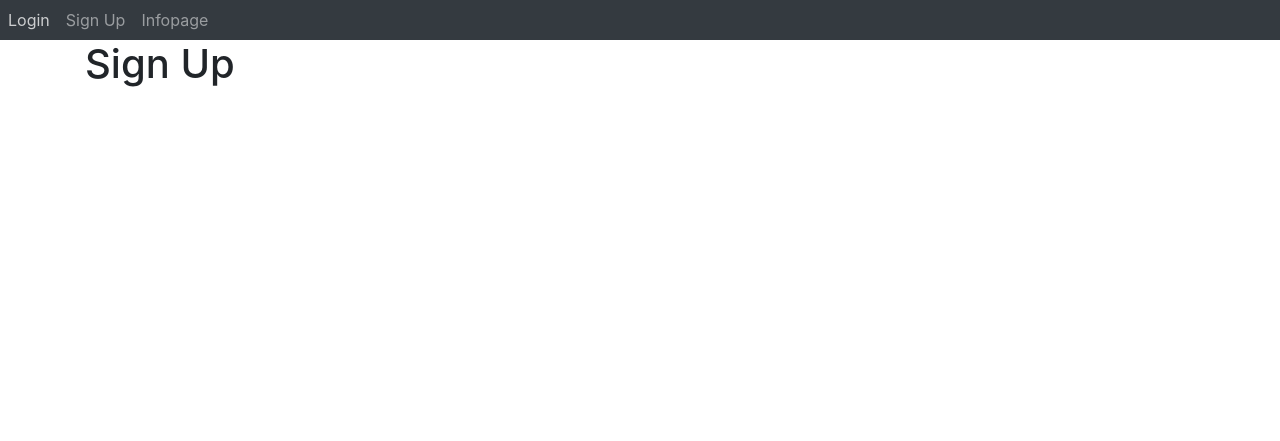
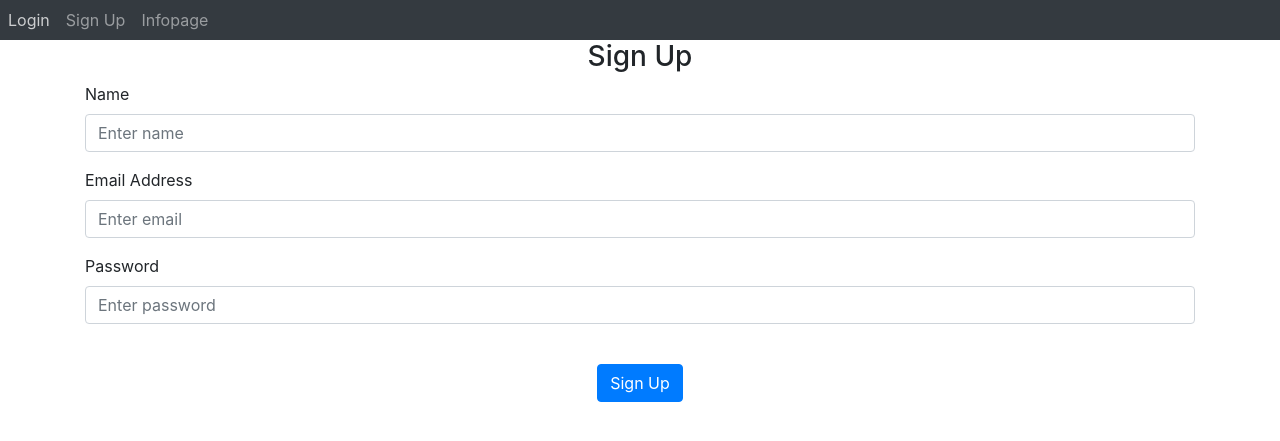
Before and after one commit to lasse133/Rookie-Coders, a Flask app: page /sign_up in a window 1280 px wide. Shown: the top 441 px of the page. Run offline with Flask 3, Linux system fonts and the light colour scheme; some libraries are stand-ins or nearby versions.

Commit message:
setup views and models, also added the database

```diff
--- a/Webapp/__init__.py
+++ b/Webapp/__init__.py
@@ -1,7 +1,15 @@
 from flask import Flask
+from flask_sqlalchemy import SQLAlchemy
+from os import path
+
+db = SQLAlchemy()
+DB_NAME = "database.db"
 
 def create_app():
     app = Flask(__name__)
+    app.config['SECRET_KEY'] = "Rookie Coders"
+    app.config['SQLALCHEMY_DATABASE_URI'] = f'sqlite:///{DB_NAME}'
+    db.init_app(app)
 
     from .views import views
     from .auth import auth
@@ -10,5 +18,9 @@ def create_app():
     app.register_blueprint(views, url_prefix='/')
     app.register_blueprint(auth, url_prefix='/')
 
+    from .models import User, Task, AdditionalInfo
+
+    with app.app_context():
+        db.create_all()
 
     return app
--- a/Webapp/auth.py
+++ b/Webapp/auth.py
@@ -1,15 +1,50 @@
-from flask import Blueprint, render_template
+from flask import Blueprint, render_template, request, flash
+from .models import User
+from . import db
+
 
 auth = Blueprint('auth', __name__)
 
-@auth.route('/login')
+@auth.route('/login', methods=['GET', 'POST'])
 def login():
+    if request.method == 'POST':
+        email = request.form.get('email')
+        password = request.form.get('password')
+
+        if len(email) < 8:
+            flash('Email must be greater than 7 characters.', category='error')
+        elif '@' not in email:
+            flash('Invalid email', category='error')
+        elif len(password) < 4:
+            flash('Password must be greater than 3 characters.', category='error')
+        else:
+            flash('You are logged in now!', category='success')
+            pass
     return render_template("logInPage.html", text="Testing")
 
 @auth.route('/logout')
 def logout():
     return "<p> logout</p>"
 
-@auth.route('/sign_up')
+@auth.route('/sign_up', methods=['GET', 'POST'])
 def sign_up():
+    if request.method == 'POST':
+        name = request.form.get('name')
+        email = request.form.get('email')
+        password = request.form.get('password')
+
+        if len(name) < 3:
+            flash('Name must be greater than 2 characters.', category='error')
+        elif len(email) < 8:
+            flash('Email must be greater than 7 characters.', category='error')
+        elif '@' not in email:
+            flash('Invalid email', category='error')
+        elif len(password) < 4:
+            flash('Password must be greater than 3 characters.', category='error')
+        else:
+            new_user = User(name=name, email=email, password=password)
+            db.session.add(new_user)
+            db.session.commit()
+            flash('You are signed up now!', category='success')
+            pass
     return render_template("signUpPage.html")
--- a/Webapp/templates/base.html
+++ b/Webapp/templates/base.html
@@ -29,6 +29,28 @@
             </div>
         </div>
     </nav>
+    <!-- adds the flashed messages (error & success) to the html & also adds a button to dismiss it again-->
+    {% with messages = get_flashed_messages(with_categories=true) %}
+    {% if messages %}
+        {% for category, message in messages %}
+        {% if category == 'error' %}
+        <div class="alert alert-danger alert-dismissible fade show role="alert">
+            {{ message }}
+            <button type="button" class="close" data-dismiss="alert">
+                <span aria-hidden="true">&times;</span>
+            </button>
+        </div>
+        {% else %}
+        <div class="alert alert-success alert-dismissible fade show role="alert">
+            {{ message }}
+            <button type="button" class="close" data-dismiss="alert">
+                <span aria-hidden="true">&times;</span>
+            </button>
+        </div>
+        {% endif %}
+        {% endfor %}
+    {% endif %}
+    {% endwith %}
     <div class="container">
         {% block content %}
         {% endblock %}
--- a/Webapp/templates/signUpPage.html
+++ b/Webapp/templates/signUpPage.html
@@ -1,5 +1,24 @@
 {% extends "base.html" %} {% block title %}Sign Up{%endblock %}
 
 {% block content %}
-<h1> Sign Up </h1>
+<form = method="POST">
+    <h3 align="center">Sign Up</h3>
+    <div class="form-group">
+        <label for="name">Name</label>
+        <input type="text" class="form-control" id="name" name="name" placeholder="Enter name">
+    </div>
+    <div class="form-group">
+        <label for="email">Email Address</label>
+        <input type="email" class="form-control" id="email" name="email" placeholder="Enter email">
+    </div>
+    <div class="form-group">
+        <label for="password">Password</label>
+        <input type="password" class="form-control" id="password" name="password" placeholder="Enter password">
+    </div>
+    <br />
+    <div class="text-center">
+    <button type="submit" class="btn btn-primary">Sign Up</button>
+    </div>
+
+</form>
 {% endblock %}
```
Also changed, not shown: Webapp/models.py (+23 -0 lines), Webapp/templates/logInPage.html (+16 -2 lines), instance/database.db (added), main.py (line endings or trailing spaces).
